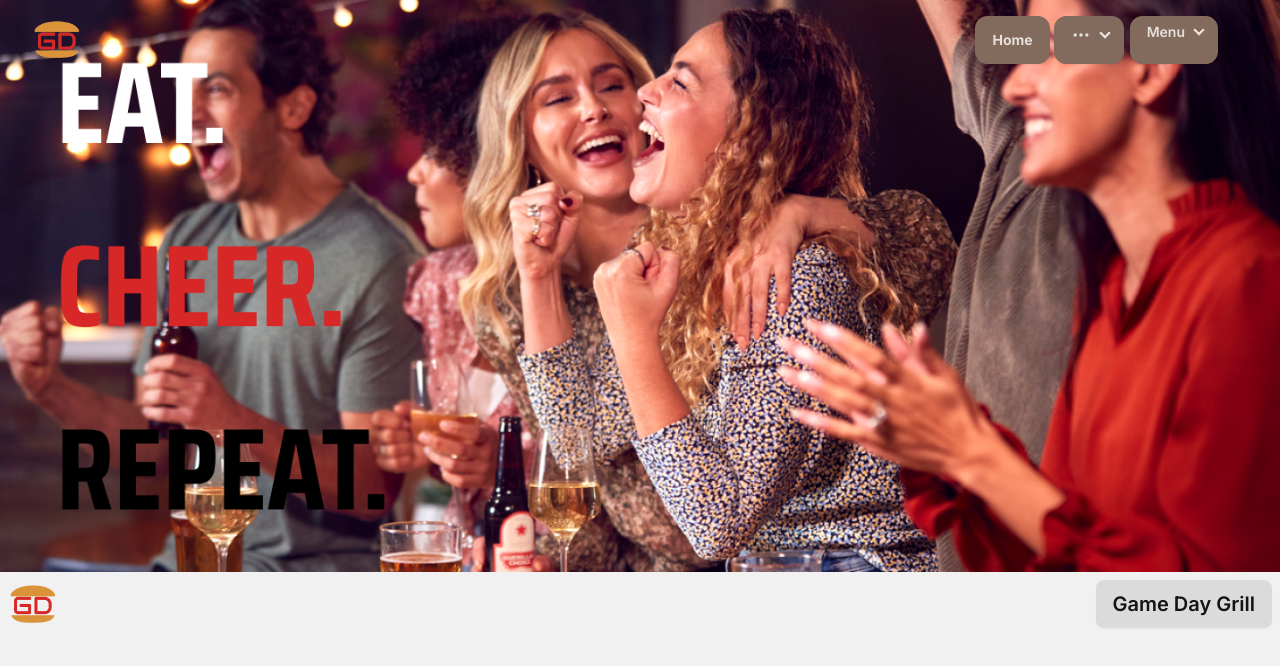
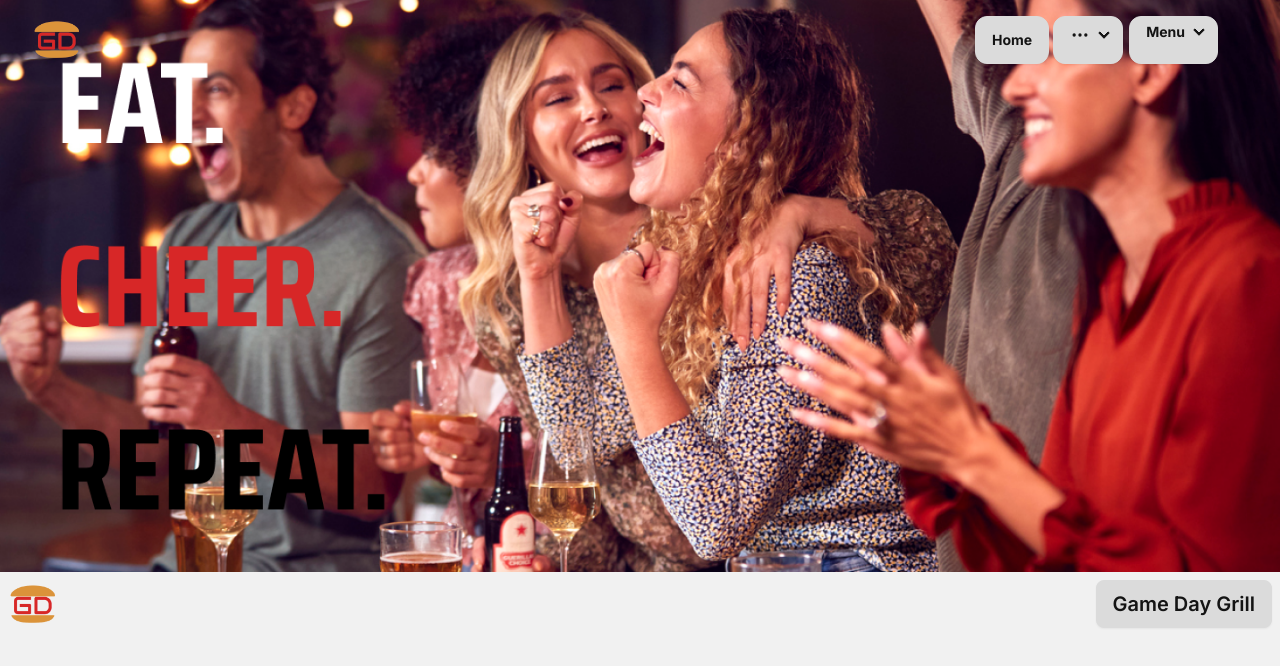
Before and after one commit to kwto/Game-Day-Grill-V2, a Next.js app: page / in a window 1280 px wide. Shown: the top 666 px of the page. Built offline with nearby package versions, Linux system fonts and the light colour scheme.

Commit message:
improved color symmetry with navbar & added new image

```diff
--- a/src/comps/NavBar.tsx
+++ b/src/comps/NavBar.tsx
@@ -42,11 +42,11 @@ export const NavBar = () => {
 
                 <ul className="menu menu-horizontal mx-1">
 
-                    <li><a href="/" className="font-bold btn btn-neutral rounded-xl">Home</a></li>
+                    <li><a href="/" className="btn font-bold rounded-xl rounded-xl">Home</a></li>
 
                     <li>
                         <details>
-                        <summary className="btn btn-neutral rounded-xl mx-1">
+                        <summary className="btn font-bold rounded-xl no-animation mx-1">
                                 <svg xmlns="http://www.w3.org/2000/svg" fill="none" viewBox="0 0 24 24"
                                      className="inline-block w-5 h-5 stroke-current">
                                     <path strokeLinecap="round" strokeLinejoin="round" strokeWidth="2"
@@ -63,7 +63,7 @@ export const NavBar = () => {
 
                     <li>
                         <details>
-                            <summary className="btn btn-neutral text-light rounded-xl no-animation mx-0.5">
+                            <summary className="btn font-bold rounded-xl no-animation mx-0.5">
                                 Menu
                             </summary>
                             <ul className="font-bold">
```
Also changed, not shown: src/imagesBetter/mainPageBurger.png (added).
